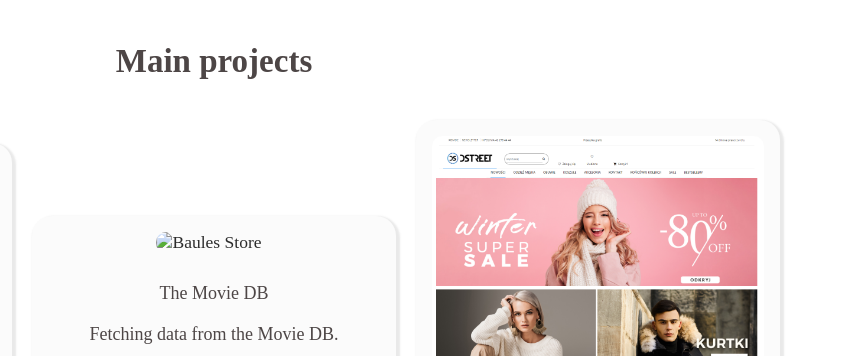
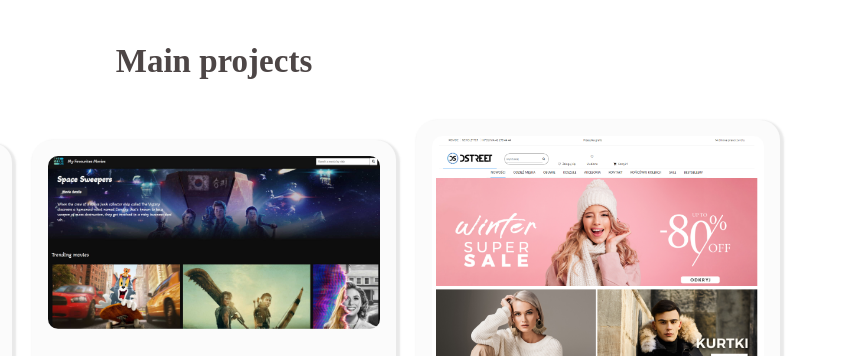
Before and after one commit to login101i/portfolio, a website: page index.html in a window 1280 px wide. Shown: the part 1275-1631 px from the top of the page, 426-1280 px from the left. Drawn offline with nearby package versions, Linux system fonts and the light colour scheme.

Commit message:
Add files via upload

```diff
--- a/index.html
+++ b/index.html
@@ -278,7 +278,7 @@
 
                     <div class="project">
                         <a class="project-image-title" href="https://moviedbapplication.netlify.app">
-                            <img src="./img/movieDB.png" alt=" Baules Store">
+                            <img src="./img/movieDB.jpg" alt=" Baules Store">
                             <p class="mobile-title">The Movie DB</p>
                         </a>
                         <div class="project-description">
```
